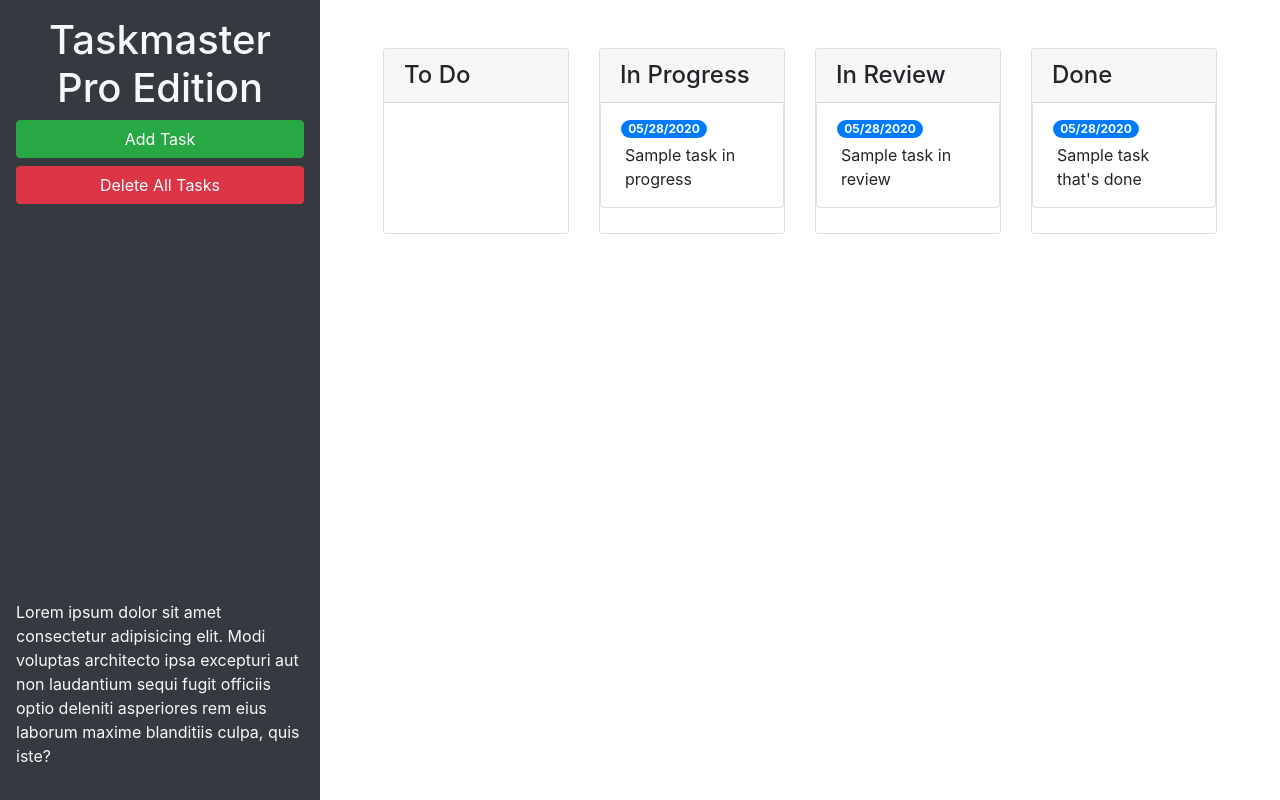
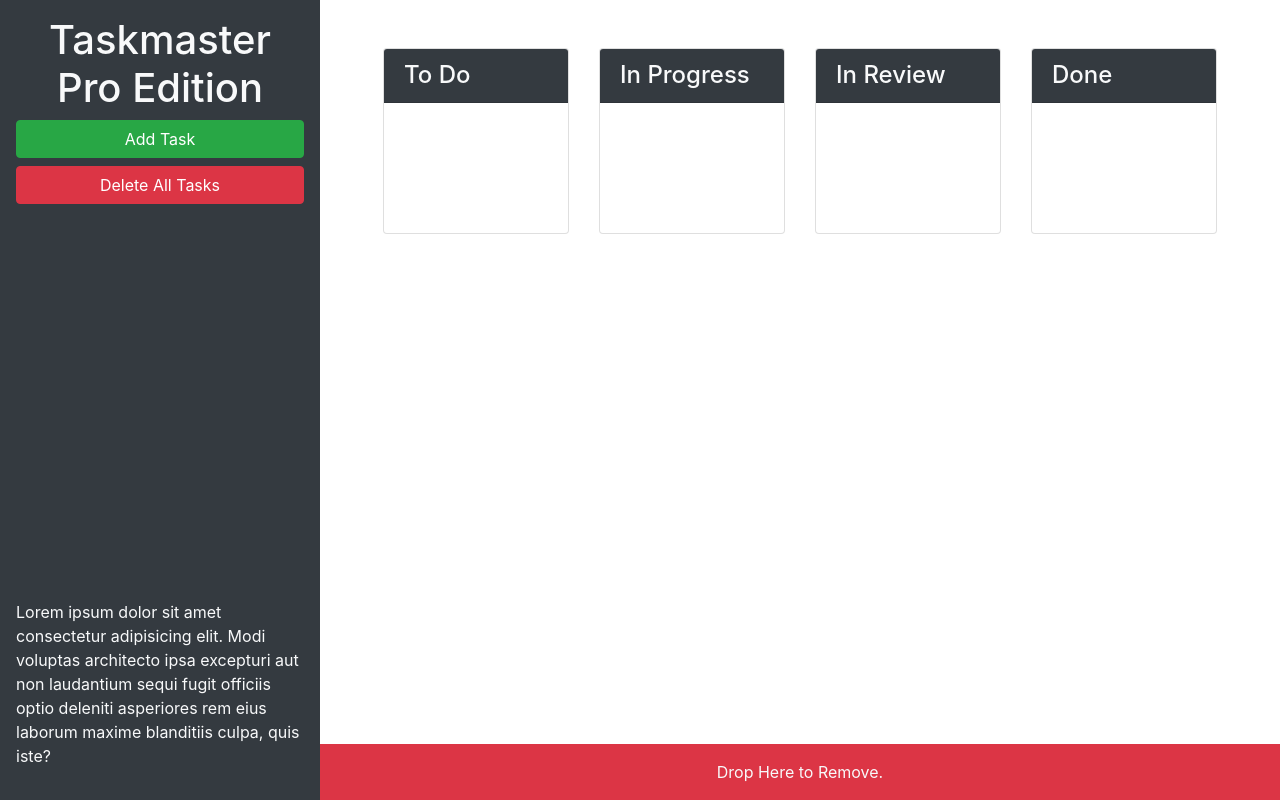
Before and after one commit to Dustin2400/taskmaster-pro, a plain HTML site: page index.html in a window 1280 px wide. Drawn offline with nearby package versions, Linux system fonts and the light colour scheme.

Commit message:
added trash

```diff
--- a/index.html
+++ b/index.html
@@ -13,56 +13,49 @@
 <body>
 
   <div class="row min-vh-100 no-gutters">
-    <header class="col-12 col-lg-3 bg-dark text-light d-flex flex-column p-4 p-lg-3">
+    <header class="col-12 col-lg-3 bg-dark text-light sticky-top d-flex flex-column p-4 p-lg-3">
       <h1 class="text-center">Taskmaster Pro Edition</h1>
       <button id="create-task" class="btn btn-block btn-success" data-toggle="modal" data-target="#task-form-modal">Add
         Task</button>
       <button id="remove-tasks" class="btn btn-block btn-danger">Delete All Tasks</button>
-      <p class="mt-auto">Lorem ipsum dolor sit amet consectetur adipisicing elit. Modi voluptas architecto ipsa
+      <p class="mt-auto d-none d-lg-block">Lorem ipsum dolor sit amet consectetur adipisicing elit. Modi voluptas architecto ipsa
         excepturi aut non
         laudantium sequi fugit officiis optio deleniti asperiores rem eius laborum maxime blanditiis culpa, quis iste?
       </p>
     </header>
-    <main class="col-12 col-lg-9">
+    <main class="col-12 col-lg-9 d-flex flex-column">
       <div class="m-5 row justify-content-around">
         <div class="col-12 col-md-6 col-xl-3 mb-3">
           <div class="card">
-            <h4 class="card-header">To Do</h4>
+            <h4 class="card-header bg-dark text-light">To Do</h4>
             <ul id="list-toDo" class="list-group"> </ul>
           </div>
         </div>
         <div class="col-12 col-md-6 col-xl-3 mb-3">
           <div class="card">
-            <h4 class="card-header">In Progress</h4>
+            <h4 class="card-header bg-dark text-light">In Progress</h4>
             <ul id="list-inProgress" class="list-group">
-              <li class="list-group-item">
-                <span class="badge badge-primary badge-pill">05/28/2020</span>
-                <p class="m-1">Sample task in progress</p>
-              </li>
             </ul>
           </div>
         </div>
         <div class="col-12 col-md-6 col-xl-3 mb-3">
           <div class="card">
-            <h4 class="card-header">In Review</h4>
+            <h4 class="card-header bg-dark text-light">In Review</h4>
             <ul id="list-inReview" class="list-group">
-              <li class="list-group-item">
-                <span class="badge badge-primary badge-pill">05/28/2020</span>
-                <p class="m-1">Sample task in review</p>
-              </li>
             </ul>
           </div>
         </div>
         <div class="col-12 col-md-6 col-xl-3 mb-3">
           <div class="card">
-            <h4 class="card-header">Done</h4>
+            <h4 class="card-header bg-dark text-light">Done</h4>
             <ul id="list-done" class="list-group">
-              <li class="list-group-item">
-                <span class="badge badge-primary badge-pill">05/28/2020</span>
-                <p class="m-1">Sample task that's done</p>
-              </li>
             </ul>
           </div>
+        </div>
+      </div>
+      <div id="trash" class="mt-auto">
+        <div class="w-100 bg-danger p-3 text-center text-light fisplay-4">
+          Drop Here to Remove.
         </div>
       </div>
     </main>
```
